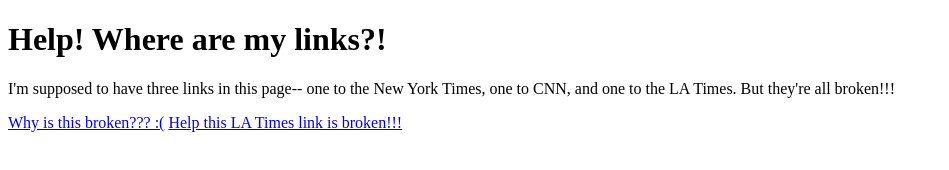
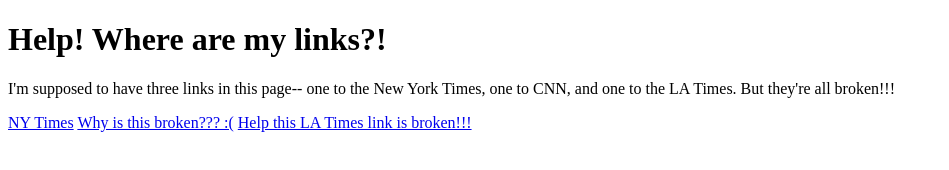
Before and after one commit to Kaca-S/debbuging, a plain HTML site: page test-2.html in a window 1280 px wide. Shown: the whole page, without its empty margins (0-949 px from the left). Drawn offline with Linux system fonts and the light colour scheme.

Commit message:
added link text

```diff
--- a/test-2.html
+++ b/test-2.html
@@ -8,7 +8,7 @@
 <body>
     <h1>Help! Where are my links?!</h1>
     <p>I'm supposed to have three links in this page-- one to the New York Times, one to CNN, and one to the LA Times. But they're all broken!!!</p>
-    <a href="https://www.nytimes.com"></a>
+    <a href="https://www.nytimes.com">NY Times</a>
     <a href="http://www.cnn.com">Why is this broken??? :(</a>
     <a href="http://www.latimes.com/">Help this LA Times link is broken!!!</a>
 </body>
```
